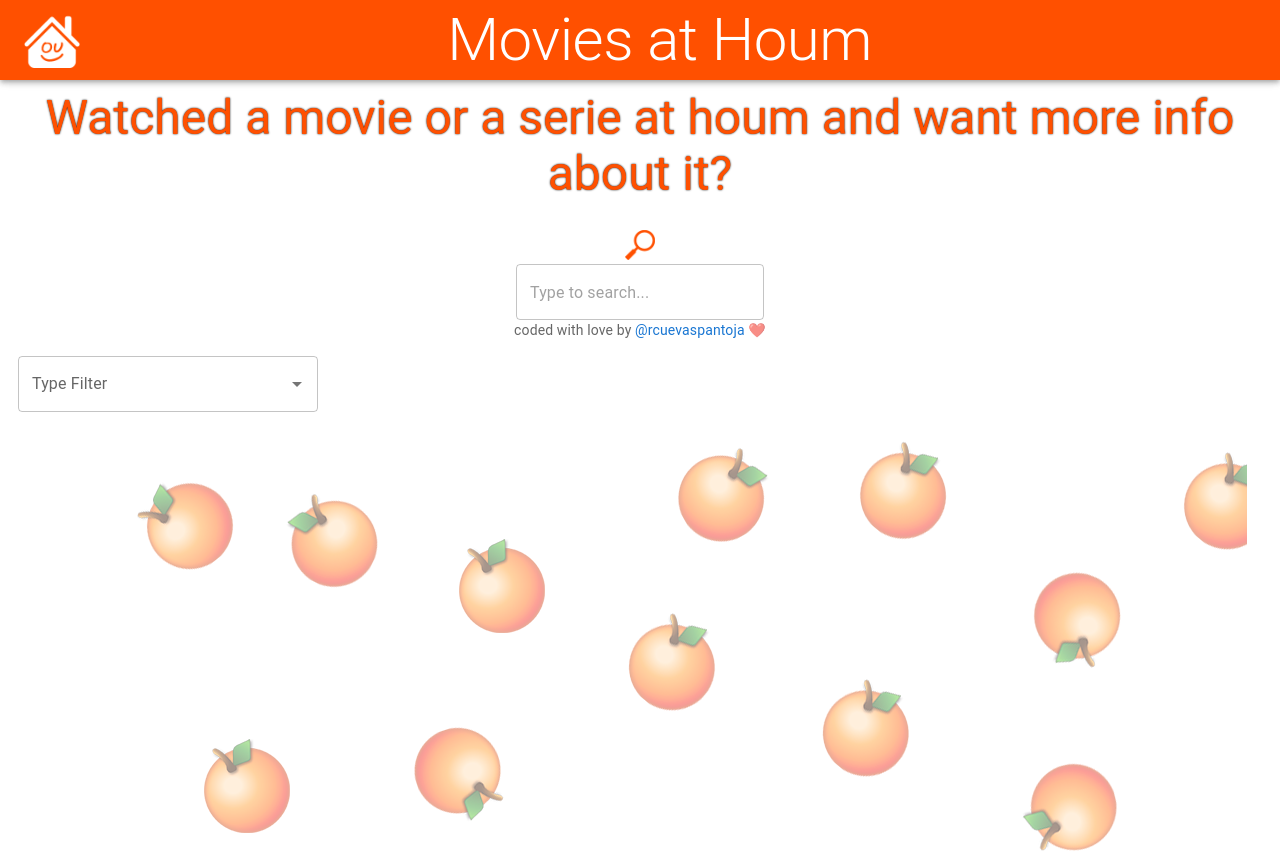
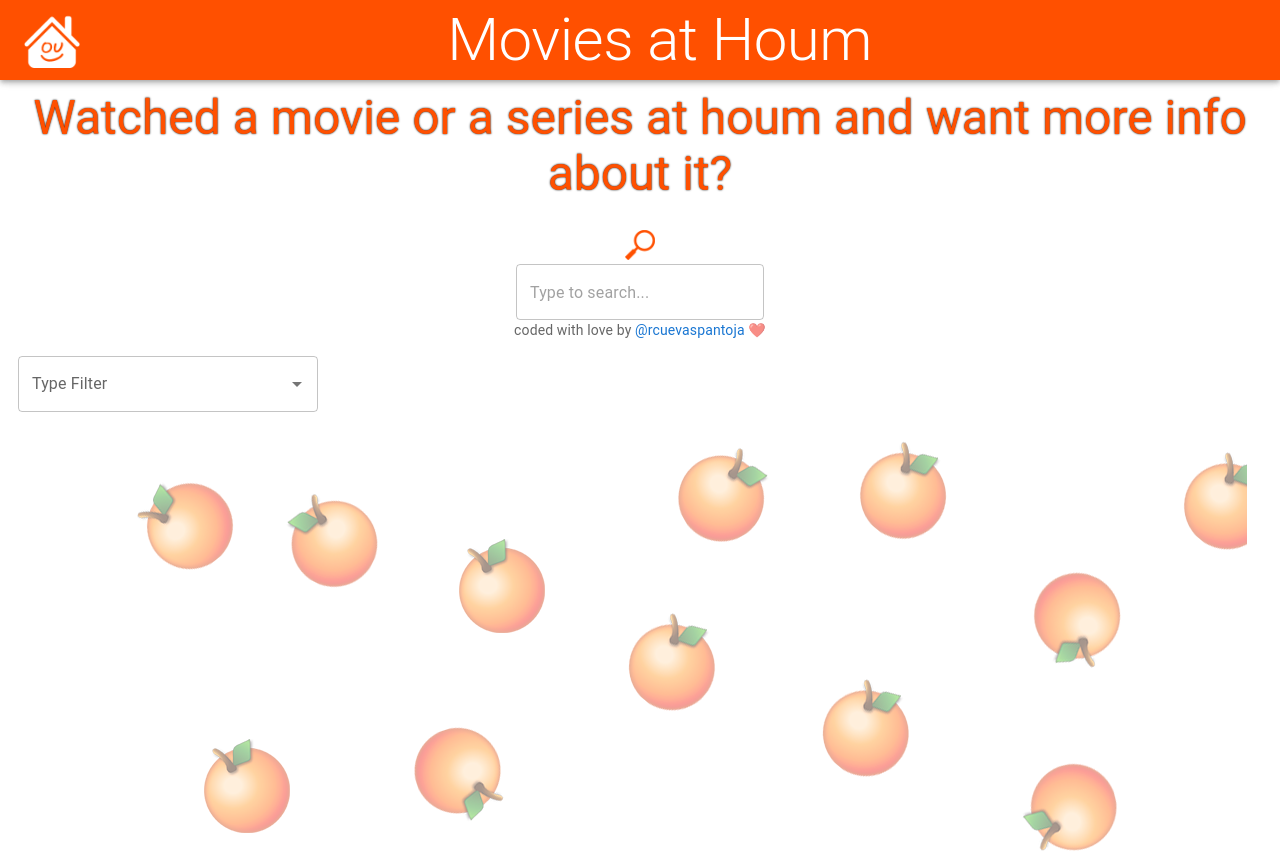
Before and after one commit to rcuevaspantoja/Informacion-Peliculas, a React (Create React App) app: page / in a window 1280 px wide. Shown: the top 853 px of the page. Built offline with nearby package versions, Linux system fonts and the light colour scheme; no server answers.

Commit message:
mistyped a word.

```diff
--- a/src/componentes/Cabecera.js
+++ b/src/componentes/Cabecera.js
@@ -37,7 +37,7 @@ const Cabecera=(props) => {
 
         <br/>
         <Typography variant="h3" className="titulo1" component="div" sx={{ flexGrow: 1 }}>
-            Watched a movie or a serie at houm and want more info about it?
+            Watched a movie or a series at houm and want more info about it?
         </Typography><br/>
         </div>
     );
```
